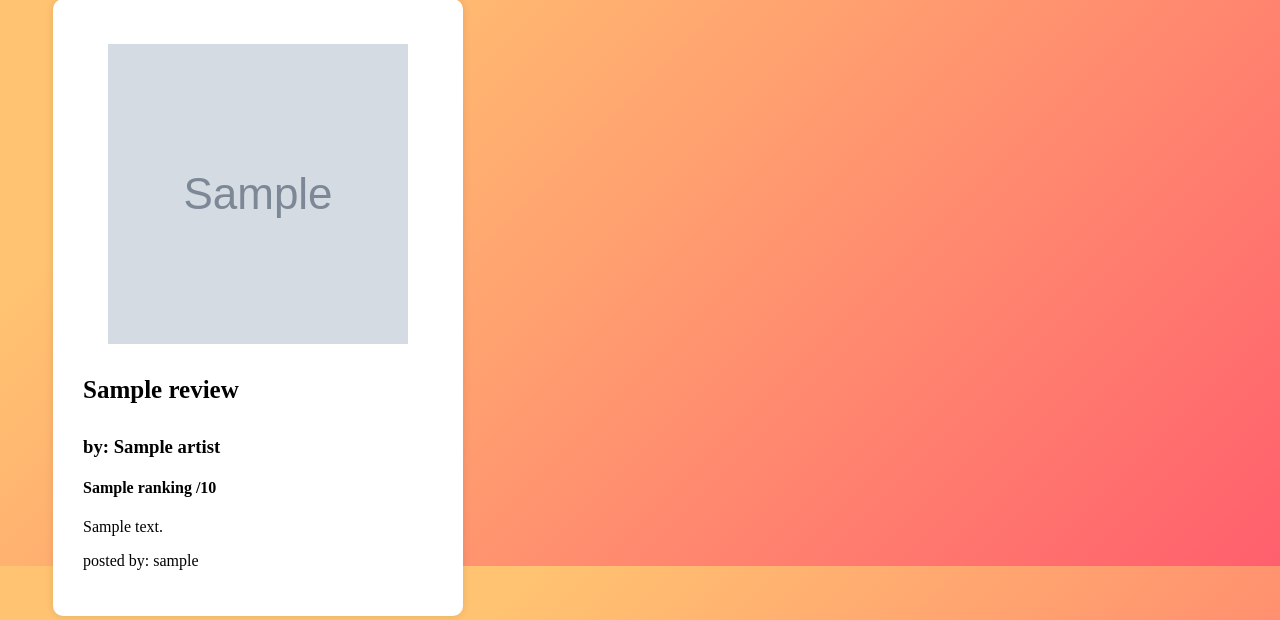
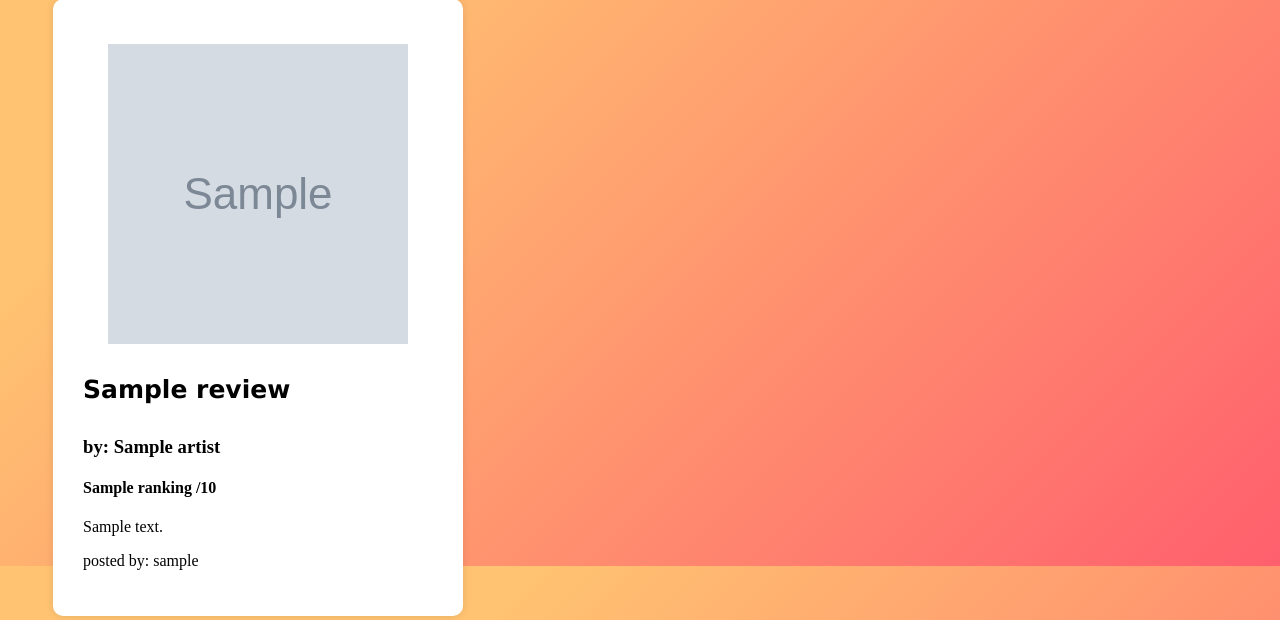
Before and after one commit to tamarha24-meet/persona-project-tamar-halevi, a Flask app: template templates/profile.html in a window 1280 px wide; the page is wider, and only the part inside the window is pictured. Shown: the part 234-854 px from the top of that part. Run offline with Flask 3, Linux system fonts and the light colour scheme; the template is opened without the code that fills it: most values are stand-ins (such as "Sample title", 1, 10 or a date in 2020); grey boxes marked "Sample" are stand-in pictures.

Commit message:
some changes

```diff
--- a/static/home.css
+++ b/static/home.css
@@ -145,7 +145,7 @@ h2 {
   transition: 0.5s;
   background-size: 200% auto;
   color: white;
-  box-shadow: rgba(99, 99, 99, 0.2) 0px 2px 8px 0px;
+  /* box-shadow: rgba(99, 99, 99, 0.2) 0px 2px 8px 0px; */
   border-radius: 10px;
   display: block;
 }
@@ -167,8 +167,8 @@ h2 {
   line-height: 50px;
   /* text-align: right; */
   float: center;
-  margin-right: 10px;
-  margin-left: 10px;
+  /* margin-right: 10px;
+  margin-left: 10px; */
 }
 
 #logout {
--- a/static/profile.css
+++ b/static/profile.css
@@ -106,7 +106,7 @@ body {
 
 
 .title_review {
-  font-family: NB International;
+  font-family: "Century Gothic", CenturyGothic, Geneva, AppleGothic, sans-serif;
   font-weight: 50px;
   font-stretch: 30%;
   font-style: bold;
```
